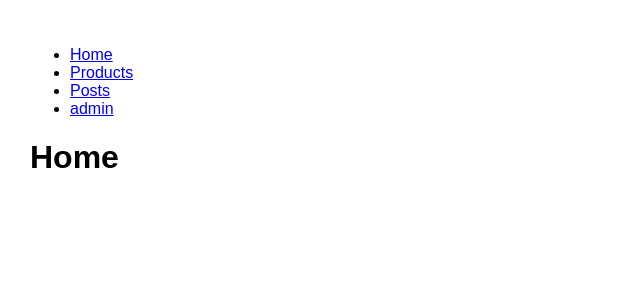
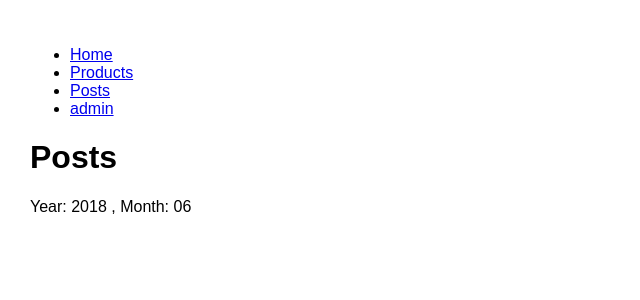
Before and after one commit to CodingWithHenryDelgado/routingApp, a React (Create React App) app in the folder start/router-app/: page /posts/2018/06 in a window 1280 px wide. Shown: the top 300 px of the page, without its empty margins (0-640 px from the left). Built offline with nearby package versions, Linux system fonts and the light colour scheme.

Commit message:
Added an optional parameters in the posts section while adding props to the post year and month.

```diff
--- a/start/router-app/src/App.js
+++ b/start/router-app/src/App.js
@@ -18,7 +18,7 @@
           <Switch>
             <Route path="/products/:id" component={ProductDetails}/>
             <Route path="/products" render={(props) => <Products sortBy="newest" {...props}/>} />
-            <Route path="/post/:year/:month" component={Posts} />
+            <Route path="/posts/:year?/:month?" component={Posts} />
             <Route path="/admin" component={Dashboard} />
             <Route path="/" component={Home} />
           </Switch>
--- a/start/router-app/src/components/posts.jsx
+++ b/start/router-app/src/components/posts.jsx
@@ -1,10 +1,10 @@
 import React from "react";
 
-const Posts = () => {
+const Posts = ( { match }) => {
   return (
     <div>
       <h1>Posts</h1>
-      Year: , Month:
+      Year: {match.params.year} , Month: {match.params.month}
     </div>
   );
 };
```
